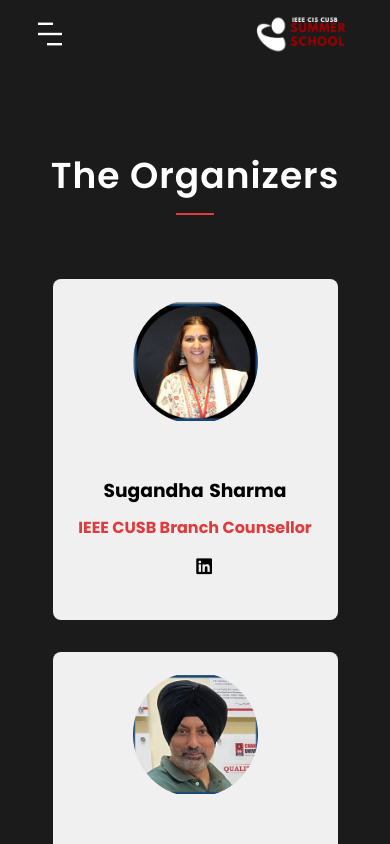
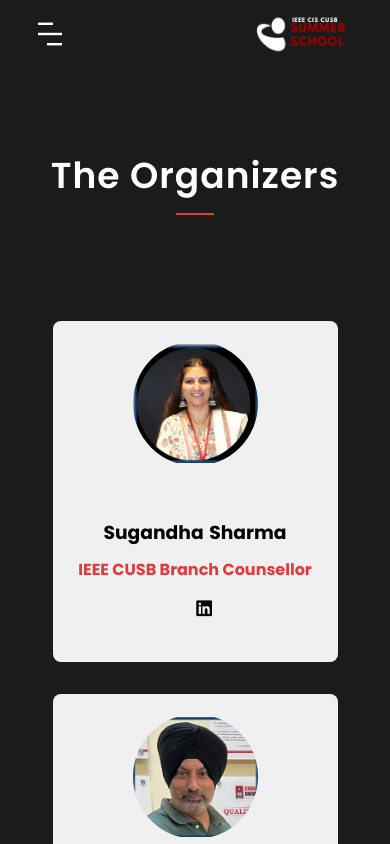
Before and after one commit to jayanth137/Summer_School_Cis, a React (Create React App) app: page /team in a window 390 px wide. Shown: the top 844 px of the page. Built offline with nearby package versions, Linux system fonts and the light colour scheme.

Commit message:
doubling team bug

```diff
--- a/src/component/FAQSection/FAQSection.jsx
+++ b/src/component/FAQSection/FAQSection.jsx
@@ -1,8 +1,8 @@
-import React from "react";
-import "./FAQSection.css";
-import file10 from "./file110.png";
-import AccordionDiv from "./QuestionAccordian";
-import { motion } from "framer-motion";
+import React from 'react';
+import './FAQSection.css';
+import file10 from './file110.png';
+import AccordionDiv from './QuestionAccordian';
+import { motion } from 'framer-motion';
 
 const FAQSection = () => {
   return (
@@ -18,7 +18,8 @@ const FAQSection = () => {
           <div className="faq_section-part1">
             <div className="faq_section-title">Have a query ?</div>
             <div className="faq_section-content">
-              IEEE CIS Summer school is beginner friendly, and designed keeping the requiremntes in mind.
+              IEEE CIS Summer school is beginner friendly, and designed keeping
+              the requirements in mind.
             </div>
           </div>
           <div className="faq_section-part2">
--- a/src/component/Team/TeamCode.jsx
+++ b/src/component/Team/TeamCode.jsx
@@ -17,7 +17,7 @@ const Teamcode = () => {
         <div className="team-header-container"></div>
         <div className="team-title">The Organizers </div>
         <hr />
-        {window.innerWidth > 768 ? (
+        {/* {window.innerWidth > 768 ? ( */}
         <>
           <div className="team-members" style={{ margin: '5vh 0' }}>
             {overAllCoordinaters.slice(0, 2).map((member, index) => (
@@ -44,20 +44,20 @@ const Teamcode = () => {
             ))}
           </div>
         </>
-        ) : (
-          <div className="team-members" style={{ margin: '  0' }}>
-            {overAllCoordinaters.map((member, index) => (
-              <TeamCard
-                key={index}
-                img={member.Photo}
-                name={member.Name}
-                linkedin={member.linkedin}
-                position={member.position}
-                domain={member.Domain}
-              />
-            ))}
-          </div>
-        )}
+        {/* // ) : (
+        //   <div className="team-members" style={{ margin: '  0' }}>
+        //     {overAllCoordinaters.map((member, index) => ( */}
+        {/* //       <TeamCard
+        //         key={index}
+        //         img={member.Photo}
+        //         name={member.Name}
+        //         linkedin={member.linkedin}
+        //         position={member.position}
+        //         domain={member.Domain}
+        //       />
+        //     ))}
+        //   </div>
+        // )} */}
 
         <div className="team-title">
           The Soul and Heart of <br /> IEEE SummerSchool
```
Lines whose indentation alone changed are shown as unchanged.
